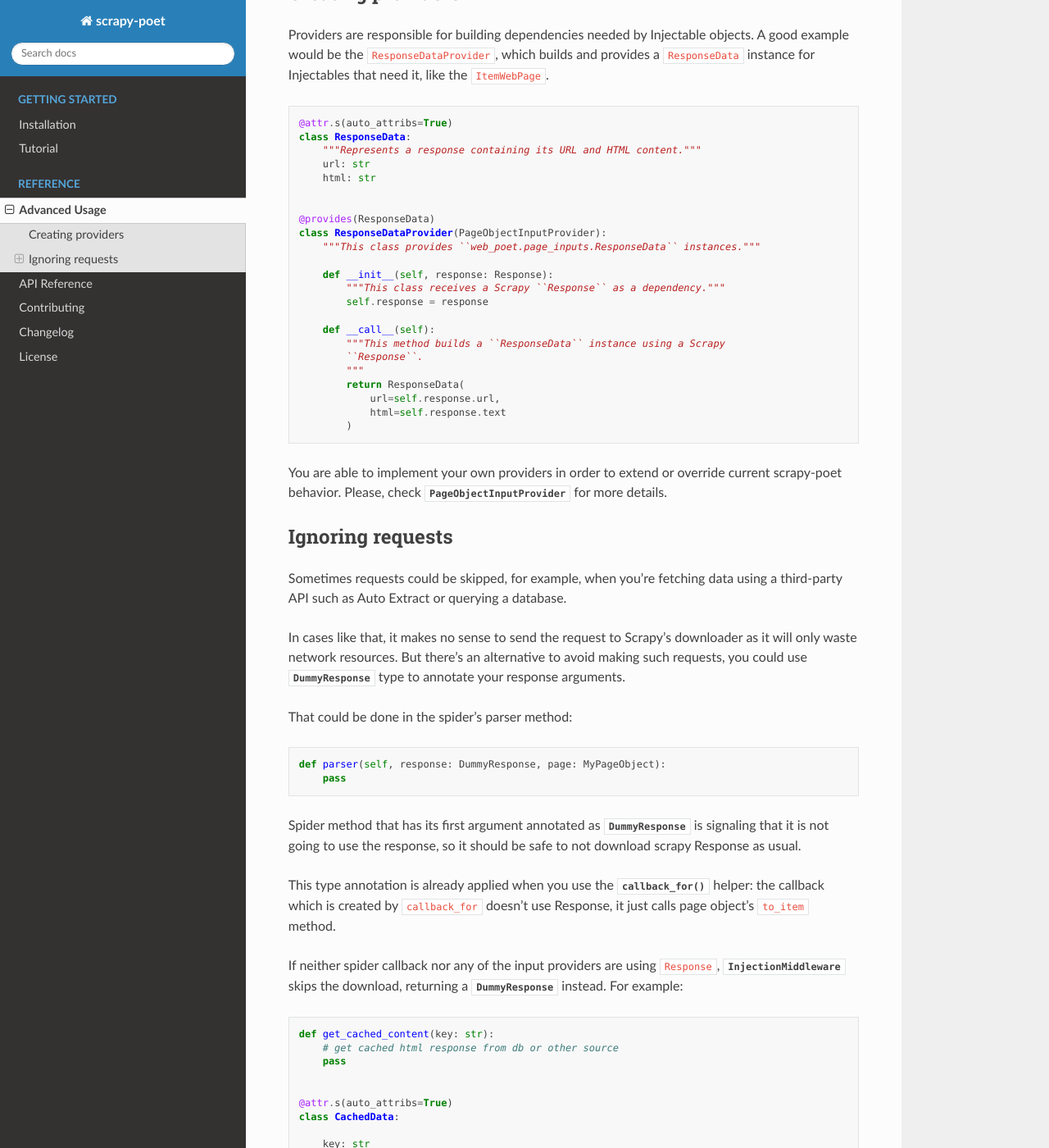
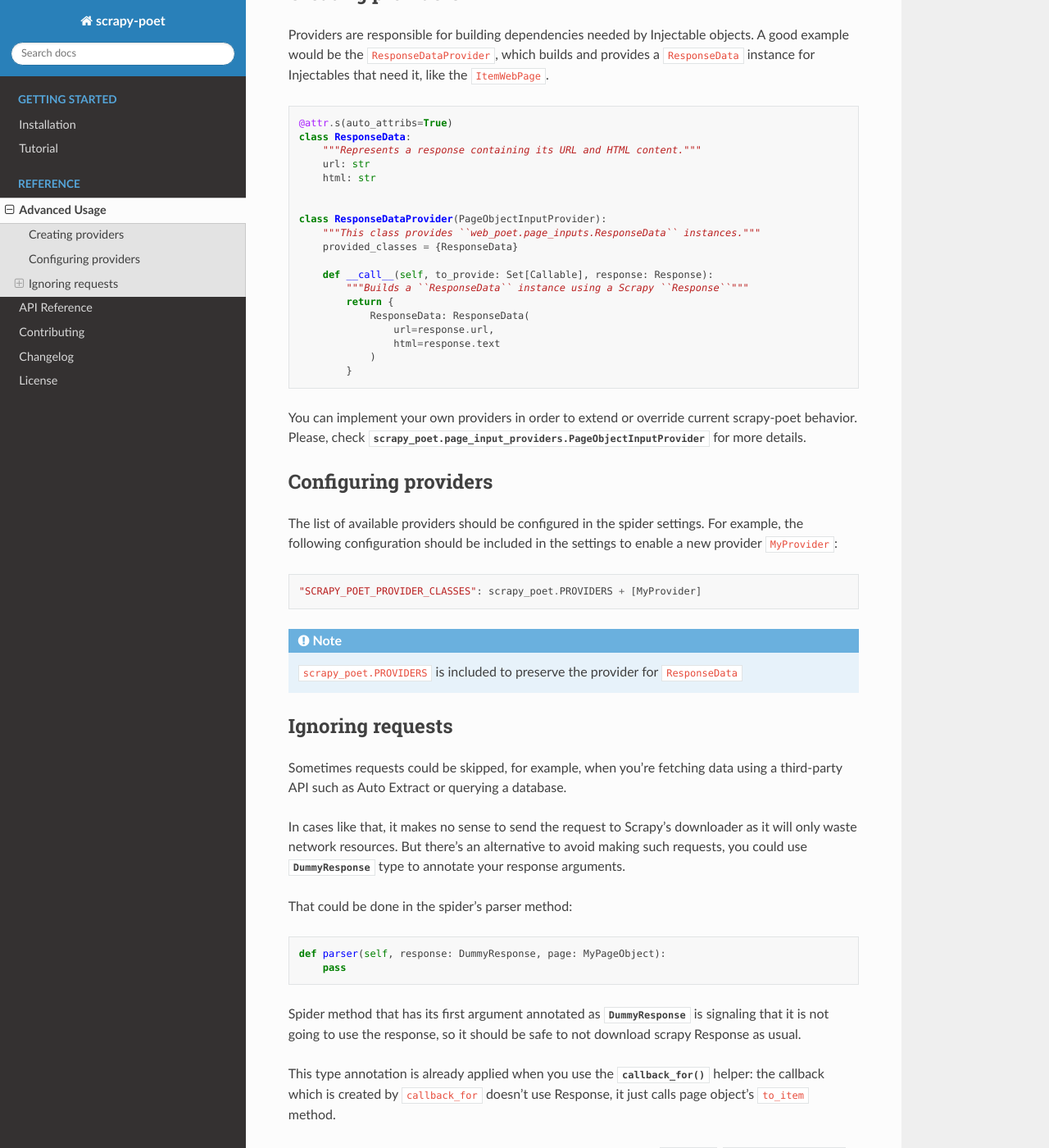
Before and after one commit to scrapinghub/scrapy-poet, a Sphinx documentation site: the page built from docs/advanced.rst, in a window 1280 px wide and 1400 px high, scrolled down 384 px. Shown: the whole window at 82% size. Built offline with Sphinx 7.4.7 and the Read the Docs theme 2.0.0, drawn with Linux system fonts in a browser that asks for light colours; some of the changed text lies outside the part shown.

Commit message:
Docs update

```diff
--- a/docs/advanced.rst
+++ b/docs/advanced.rst
@@ -33,26 +33,37 @@
         html: str
 
 
-    @provides(ResponseData)
     class ResponseDataProvider(PageObjectInputProvider):
         """This class provides ``web_poet.page_inputs.ResponseData`` instances."""
+        provided_classes = {ResponseData}
 
-        def __init__(self, response: Response):
-            """This class receives a Scrapy ``Response`` as a dependency."""
-            self.response = response
+        def __call__(self, to_provide: Set[Callable], response: Response):
+            """Builds a ``ResponseData`` instance using a Scrapy ``Response``"""
+            return {
+                ResponseData: ResponseData(
+                    url=response.url,
+                    html=response.text
+                )
+            }
 
-        def __call__(self):
-            """This method builds a ``ResponseData`` instance using a Scrapy
-            ``Response``.
-            """
-            return ResponseData(
-                url=self.response.url,
-                html=self.response.text
-            )
+You can implement your own providers in order to extend or override
+current scrapy-poet behavior.
+Please, check :class:`scrapy_poet.page_input_providers.PageObjectInputProvider` for more details.
 
-You are able to implement your own providers in order to extend or override
-current scrapy-poet behavior.
-Please, check :class:`PageObjectInputProvider` for more details.
+Configuring providers
+=====================
+
+The list of available providers should be configured in the spider settings. For example,
+the following configuration should be included in the settings to enable a new provider
+``MyProvider``:
+
+.. code-block:: python
+
+    "SCRAPY_POET_PROVIDER_CLASSES": scrapy_poet.PROVIDERS + [MyProvider]
+
+.. note::
+
+    ``scrapy_poet.PROVIDERS`` is included to preserve the provider for ``ResponseData``
 
 Ignoring requests
 =================
@@ -93,26 +104,23 @@
 
     @attr.s(auto_attribs=True)
     class CachedData:
-
         key: str
         value: str
 
 
-    @provides(CachedData)
     class CachedDataProvider(PageObjectInputProvider):
+        provided_classes = {CachedData}
 
-        def __init__(self, request: scrapy.Request):
-            self.request = request
-
-        def __call__(self):
-            return CachedData(
-                key=self.request.url,
-                value=get_cached_content(self.request.url)
-            )
+        def __call__(self, to_provide: List[Callable], request: scrapy.Request):
+            return {
+                CachedData: CachedData(
+                    key=request.url,
+                    value=get_cached_content(request.url)
+                )
+            }
 
 
     class MyPageObject(ItemPage):
-
         content: CachedData
 
         def to_item(self):
@@ -123,7 +131,6 @@
 
 
     class MySpider(scrapy.Spider):
-
         name = 'my_spider'
 
         def parse(self, response: DummyResponse, page: MyPageObject):
@@ -143,26 +150,23 @@
 
     @attr.s(auto_attribs=True)
     class MyResponseData:
-
         url: str
         html: str
 
 
-    @provides(MyResponseData)
     class MyResponseDataProvider(PageObjectInputProvider):
+        provided_classes = {MyResponseData}
 
-        def __init__(self, response: Response):
-            self.response = response
-
-        def __call__(self):
-            return MyResponseData(
-                url=self.response.url,
-                html=self.response.content,
-            )
+        def __call__(self, to_provide: Set[Callable], response: Response):
+            return {
+                MyResponseData: MyResponseData(
+                    url=response.url,
+                    html=response.content,
+                )
+            }
 
 
     class MyPageObject(ItemPage):
-
         response: MyResponseData
 
         def to_item(self):
@@ -173,7 +177,6 @@
 
 
     class MySpider(scrapy.Spider):
-
         name = 'my_spider'
 
         def parse(self, response: DummyResponse, page: MyPageObject):
```
Also changed, not shown: CHANGELOG.rst (+9 -0 lines), docs/api_reference.rst (+14 -2 lines), 3 other files.
